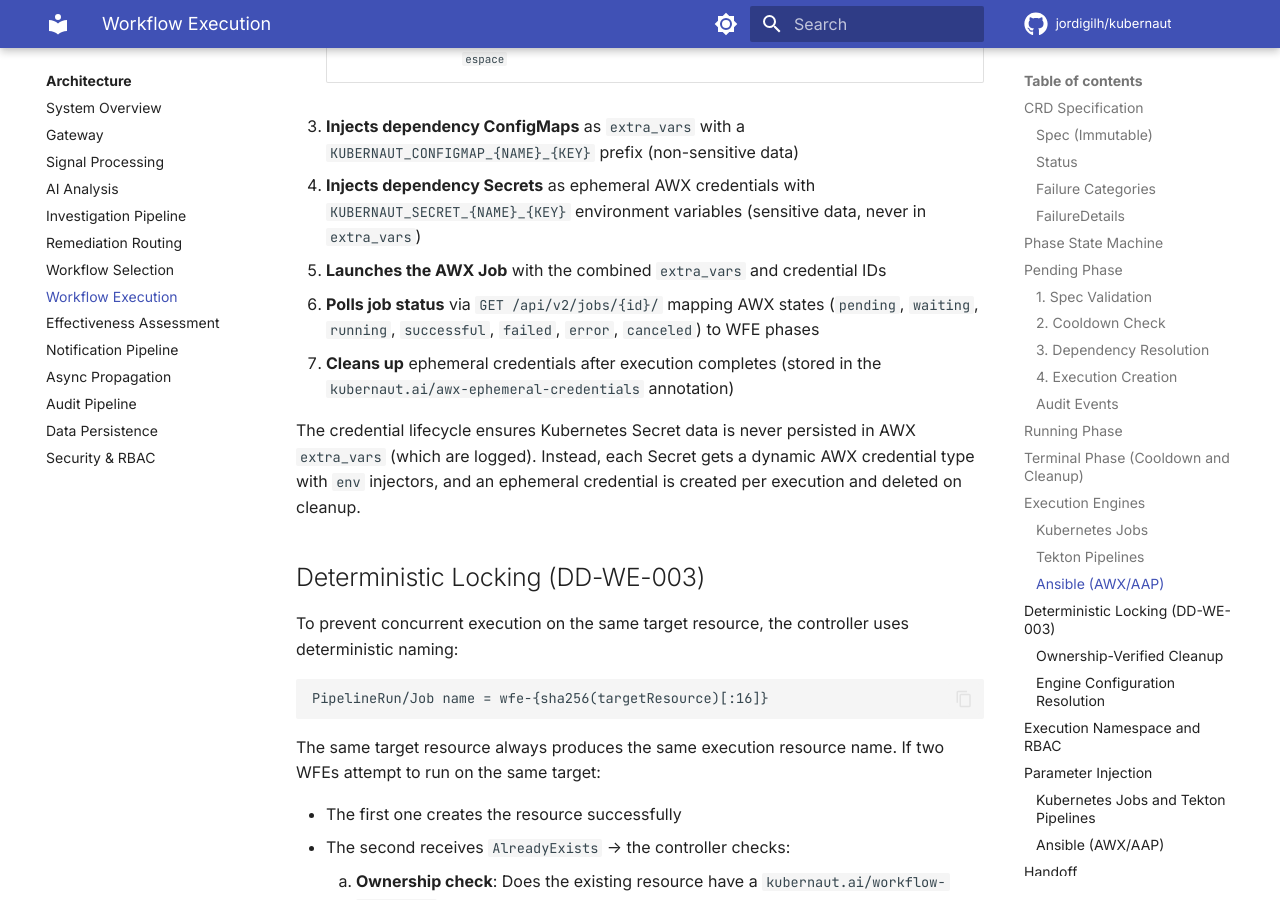
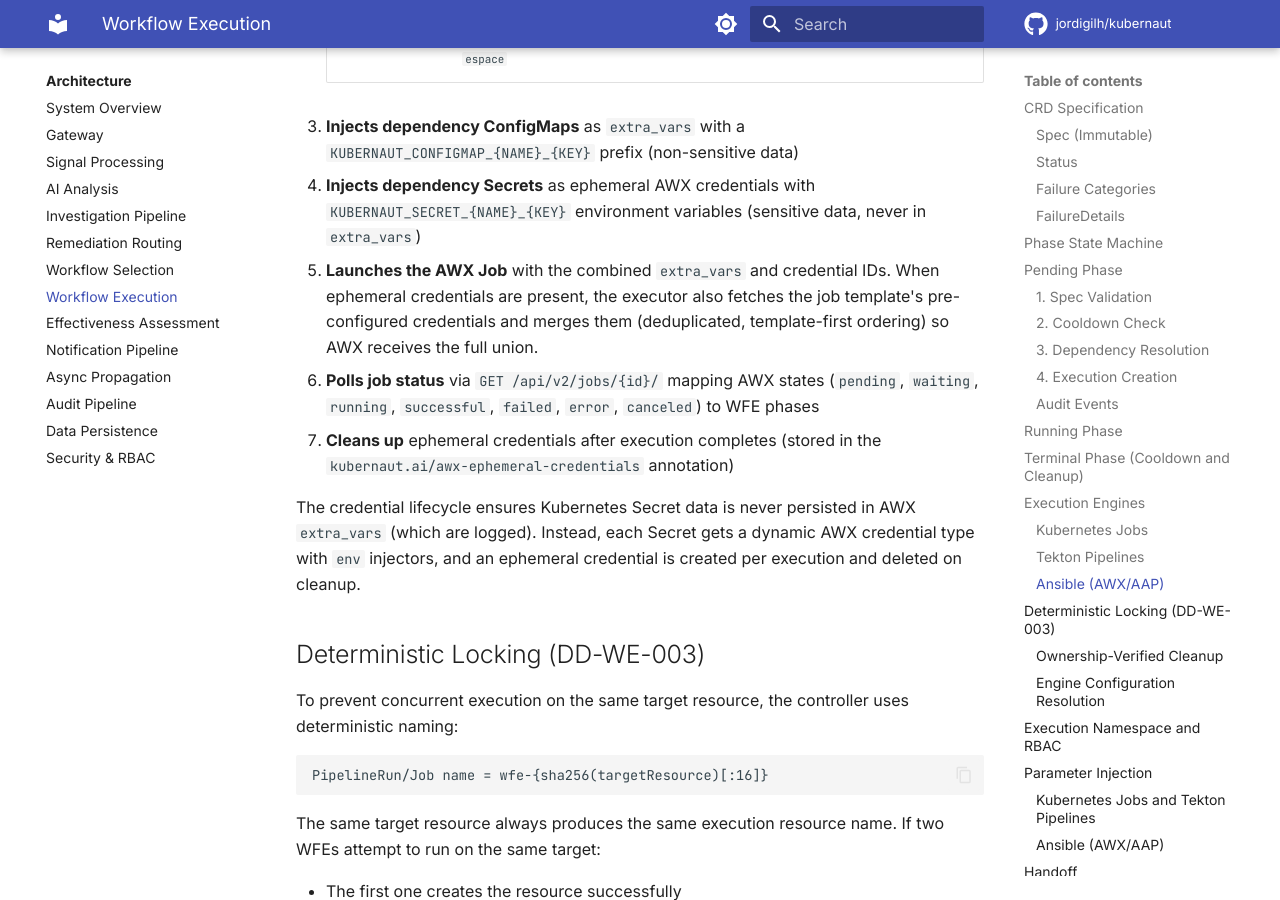
Before and after one commit to jordigilh/kubernaut-docs, an MkDocs documentation site: the page built from docs/architecture/workflow-execution.md, in a window 1280 px wide and 900 px high, scrolled down 6159 px. Built offline with MkDocs 1.6.1 and Material for MkDocs 9.7.7, drawn with Linux system fonts in a browser that asks for light colours; comment, search, counter and statistics services are not loaded; the version menu is left out.

Commit message:
fix(docs): add postgresql.variant to config ref, document AWX credential merge
- Add missing postgresql.variant (upstream|ocp) row to the PostgreSQL
  table in configuration.md so OCP users can discover the field in the
  reference page (previously only mentioned in disconnected-install.md).
- Clarify that the Ansible executor merges template-preconfigured
  credentials with ephemeral credentials before AWX launch (#365).

Made-with: Cursor

```diff
--- a/docs/architecture/workflow-execution.md
+++ b/docs/architecture/workflow-execution.md
@@ -187,7 +187,7 @@ The Ansible executor:
 
 3. **Injects dependency ConfigMaps** as `extra_vars` with a `KUBERNAUT_CONFIGMAP_{NAME}_{KEY}` prefix (non-sensitive data)
 4. **Injects dependency Secrets** as ephemeral AWX credentials with `KUBERNAUT_SECRET_{NAME}_{KEY}` environment variables (sensitive data, never in `extra_vars`)
-5. **Launches the AWX Job** with the combined `extra_vars` and credential IDs
+5. **Launches the AWX Job** with the combined `extra_vars` and credential IDs. When ephemeral credentials are present, the executor also fetches the job template's pre-configured credentials and merges them (deduplicated, template-first ordering) so AWX receives the full union.
 6. **Polls job status** via `GET /api/v2/jobs/{id}/` mapping AWX states (`pending`, `waiting`, `running`, `successful`, `failed`, `error`, `canceled`) to WFE phases
 7. **Cleans up** ephemeral credentials after execution completes (stored in the `kubernaut.ai/awx-ephemeral-credentials` annotation)
 
```
Also changed, not shown: docs/user-guide/configuration.md (+1 -0 lines).
